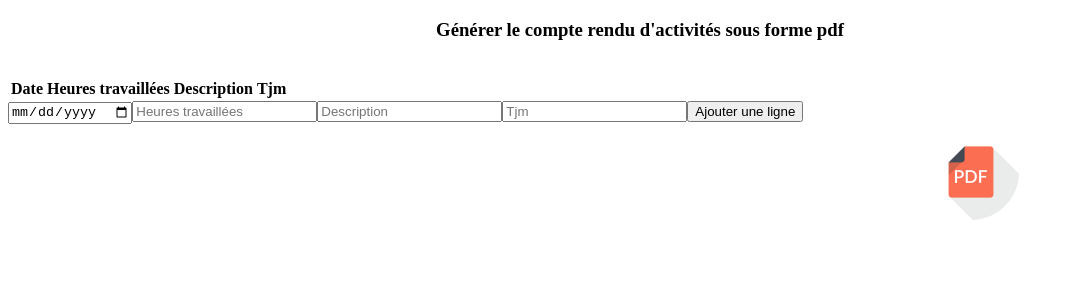
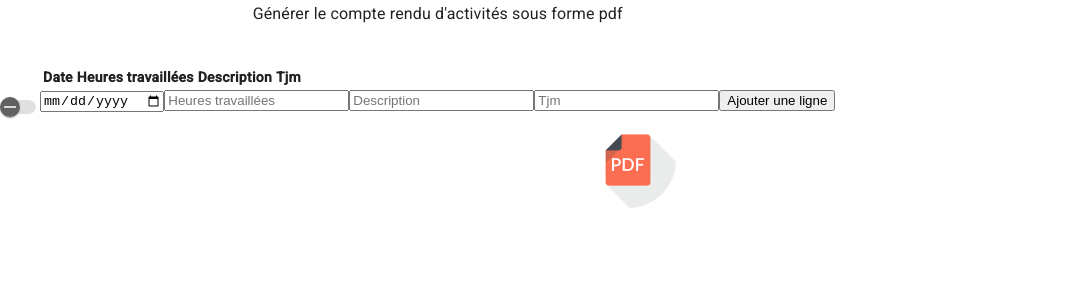
Before and after one commit to somatec97/cragenerator-angular, an Angular app: page / in a window 1280 px wide. Shown: the top 300 px of the page, without its empty margins (0-1082 px from the left). Built offline with nearby package versions, Linux system fonts and the light colour scheme.

Commit message:
(CG-4):la correction de verbe http dans la partie angular de get en post

```diff
--- a/angular.json
+++ b/angular.json
@@ -52,6 +52,7 @@
               "src/assets"
             ],
             "styles": [
+              "@angular/material/prebuilt-themes/indigo-pink.css",
               "src/styles.css"
             ],
             "scripts": []
--- a/package.json
+++ b/package.json
@@ -10,10 +10,12 @@
   "private": true,
   "dependencies": {
     "@angular/animations": "^15.2.0",
+    "@angular/cdk": "^15.2.9",
     "@angular/common": "^15.2.0",
     "@angular/compiler": "^15.2.0",
     "@angular/core": "^15.2.0",
     "@angular/forms": "^15.2.0",
+    "@angular/material": "^15.2.9",
     "@angular/platform-browser": "^15.2.0",
     "@angular/platform-browser-dynamic": "^15.2.0",
     "@angular/router": "^15.2.0",
--- a/src/app/app.component.html
+++ b/src/app/app.component.html
@@ -1,5 +1,7 @@
 <!DOCTYPE html>
+<mat-slide-toggle>
 <html lang="en">
+
 <head>
     <meta charset="UTF-8">
     <meta http-equiv="X-UA-Compatible" content="IE=edge">
@@ -42,8 +44,9 @@
     <div class="col-12">
         <div style="text-align: right;margin-inline-end: 20%;">
             <div class="col-3" style="display: inline-block;cursor: pointer;margin-left: 10px;">
-                <a (click)="genererCraPdf()"><img src="assets/pdf1.png"></a>
+                <a (click)="genererCraPdf(craForm)"><img src="assets/pdf1.png"></a>
             </div>
         </div>
     </div>
 </div>
+</mat-slide-toggle>
--- a/src/app/app.component.ts
+++ b/src/app/app.component.ts
@@ -10,13 +10,15 @@
 export class AppComponent  {
   title = 'cragenerator';
   pdf = Object
+  craForm : any;
 
   constructor(private crageneratorService: CrageneratorService){
+    this.craForm = {};
 
   }
 
-  genererCraPdf(){
-    this.crageneratorService.genererCraPdf().subscribe(x => {
+  genererCraPdf(craForm: any){
+    this.crageneratorService.genererCraPdf(this.craForm).subscribe(x => {
       const blob = new Blob([x], {type: 'app/pdf'});
       const data = window.URL.createObjectURL(blob);
       const link = document.createElement('a');
--- a/src/app/cragenerator.service.ts
+++ b/src/app/cragenerator.service.ts
@@ -12,7 +12,7 @@
   constructor(private httpClient: HttpClient) {
 
    }
-   genererCraPdf(): Observable<Blob>{
-    return this.httpClient.get(`${this.API_URL+this.PDF}`, { responseType:`blob`});
+   genererCraPdf(craForm: any): Observable<Blob>{
+    return this.httpClient.post(`${this.API_URL+this.PDF}`,craForm, { responseType:`blob`});
    }
 }
--- a/src/index.html
+++ b/src/index.html
@@ -6,8 +6,11 @@
   <base href="/">
   <meta name="viewport" content="width=device-width, initial-scale=1">
   <link rel="icon" type="image/x-icon" href="favicon.ico">
+  <link rel="preconnect" href="https://fonts.gstatic.com">
+  <link href="https://fonts.googleapis.com/css2?family=Roboto:wght@300;400;500&display=swap" rel="stylesheet">
+  <link href="https://fonts.googleapis.com/icon?family=Material+Icons" rel="stylesheet">
 </head>
-<body>
+<body class="mat-typography">
   <app-root></app-root>
 </body>
 </html>
--- a/src/styles.css
+++ b/src/styles.css
@@ -1 +1,4 @@
 /* You can add global styles to this file, and also import other style files */
+
+html, body { height: 100%; }
+body { margin: 0; font-family: Roboto, "Helvetica Neue", sans-serif; }
```
Also changed, not shown: src/app/app.module.ts (+5 -2 lines), 1 other file (tests, documents, lock files or other folders).
